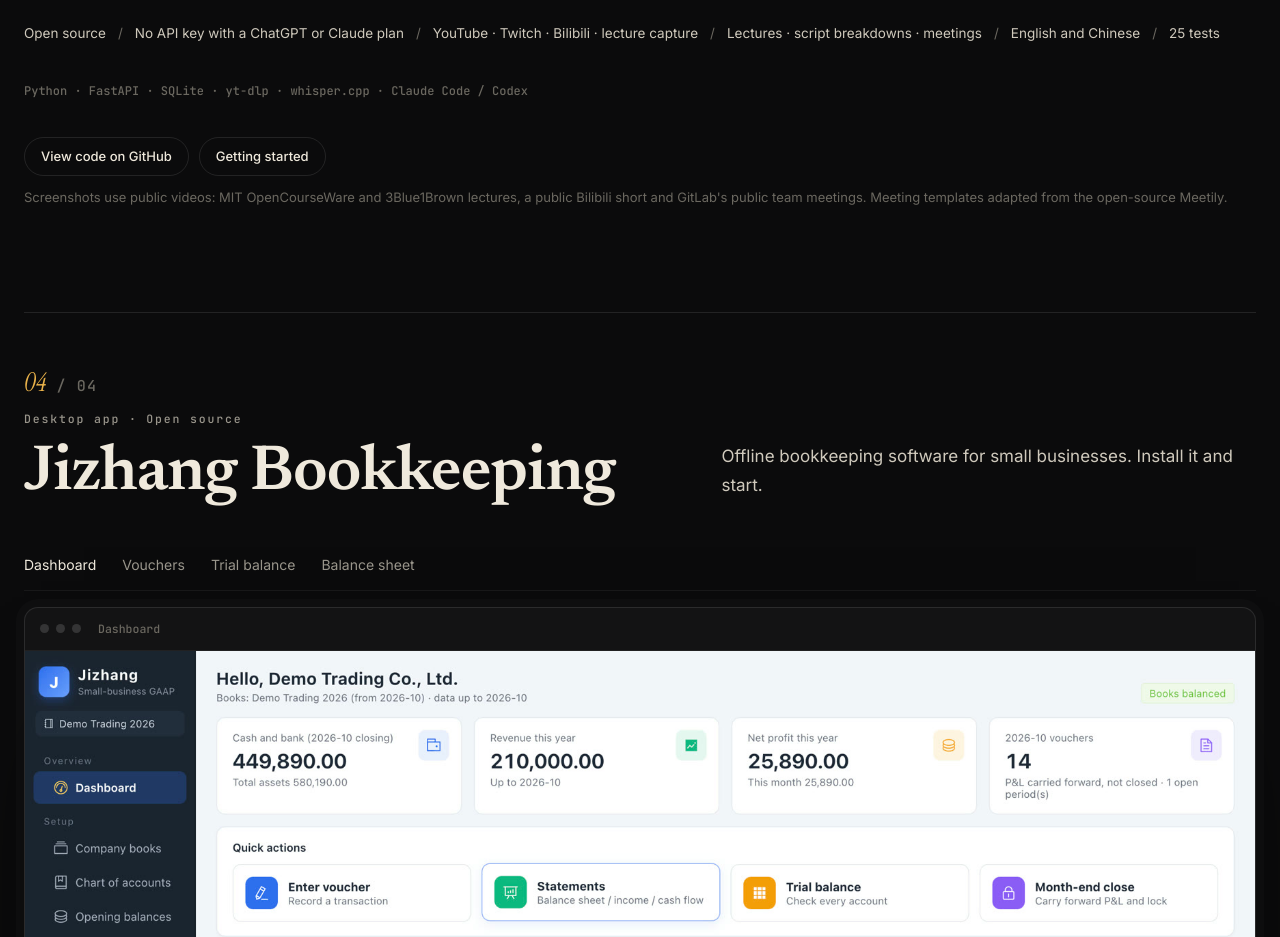
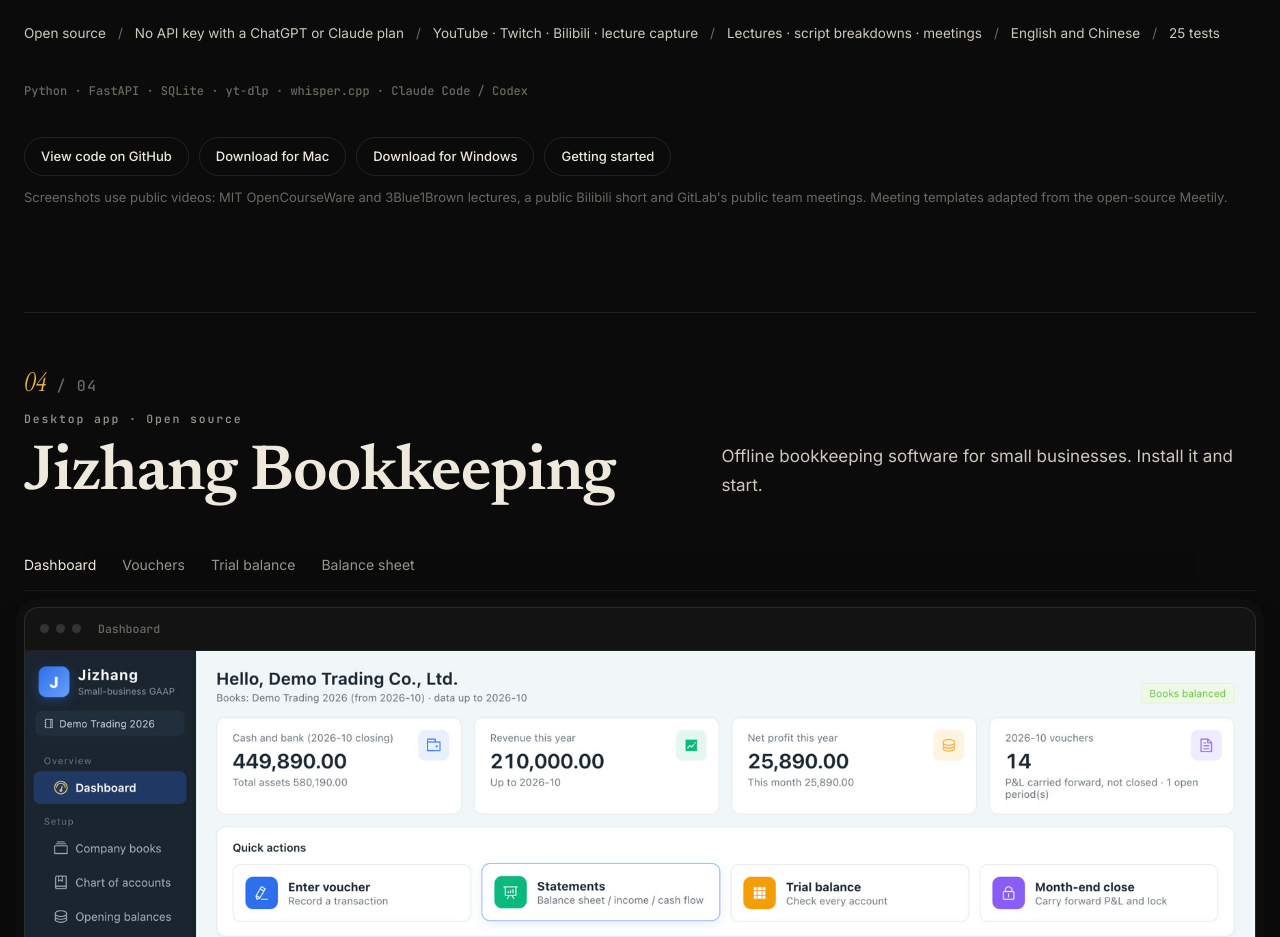
Before and after one commit to camzhou831-star/camzhou831-star.github.io, a plain HTML site: page en/index.html in a window 1280 px wide. Shown: the part 6980-7917 px from the top of the page. Drawn offline with Linux system fonts and the light colour scheme.

Commit message:
Lecture Workbench: add Download for Mac / Windows buttons (latest release)
Co-Authored-By: Claude Opus 5.5 <noreply@anthropic.com>

```diff
--- a/en/index.html
+++ b/en/index.html
@@ -328,7 +328,7 @@ footer .wrap{padding-block:26px;font-size:12.5px;color:var(--dim);border-top:1px
     </div>
     <ul class="proof rv"><li>Open source</li><li>No API key with a ChatGPT or Claude plan</li><li>YouTube · Twitch · Bilibili · lecture capture</li><li>Lectures · script breakdowns · meetings</li><li>English and Chinese</li><li>25 tests</li></ul>
     <p class="stack">Python · FastAPI · SQLite · yt-dlp · whisper.cpp · Claude Code / Codex</p>
-    <div class="acts"><a class="btn sm" href="https://github.com/camzhou831-star/lecture-summary-toolkit">View code on GitHub</a><a class="btn sm" href="https://github.com/camzhou831-star/lecture-summary-toolkit#readme">Getting started</a><span class="note">Screenshots use public videos: MIT OpenCourseWare and 3Blue1Brown lectures, a public Bilibili short and GitLab's public team meetings. Meeting templates adapted from the open-source Meetily.</span></div>
+    <div class="acts"><a class="btn sm" href="https://github.com/camzhou831-star/lecture-summary-toolkit">View code on GitHub</a><a class="btn sm" href="https://github.com/camzhou831-star/lecture-summary-toolkit/releases/latest/download/lecture-workbench-mac.zip">Download for Mac</a><a class="btn sm" href="https://github.com/camzhou831-star/lecture-summary-toolkit/releases/latest/download/lecture-workbench-windows.zip">Download for Windows</a><a class="btn sm" href="https://github.com/camzhou831-star/lecture-summary-toolkit#readme">Getting started</a><span class="note">Screenshots use public videos: MIT OpenCourseWare and 3Blue1Brown lectures, a public Bilibili short and GitLab's public team meetings. Meeting templates adapted from the open-source Meetily.</span></div>
   </article>
 
   <article class="case" id="jizhang">
```
Also changed, not shown: index.html (+1 -1 lines).
